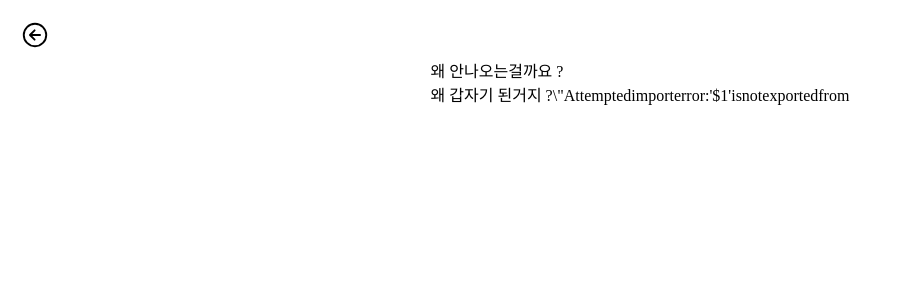
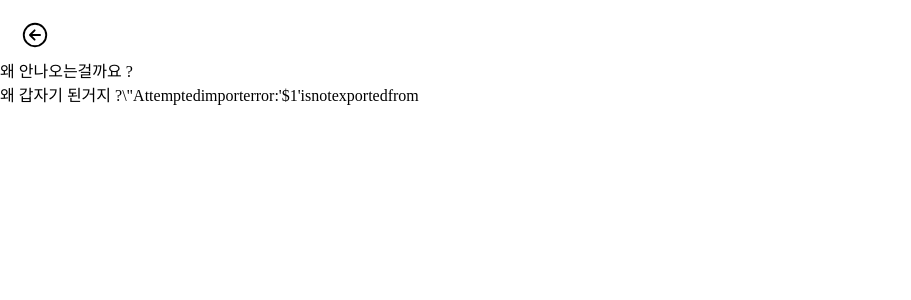
Before and after one commit to uniS2/WonT-Next, a Next.js app: page /signin in a window 1280 px wide. Shown: the top 300 px of the page, without its empty margins (0-911 px from the left). Built offline with nearby package versions, Linux system fonts and the light colour scheme.

Commit message:
Style : 레이아웃 수정

```diff
--- a/src/app/signin/layout.tsx
+++ b/src/app/signin/layout.tsx
@@ -8,8 +8,8 @@ function SignInLayout({
 }>) {
   return (
     <>
-      <HeaderSign />
-      <section className="flex h-auto w-auto flex-col items-center">
+      <section className="flex h-auto w-auto flex-col">
+        <HeaderSign />
         {children}
       </section>
     </>
```
